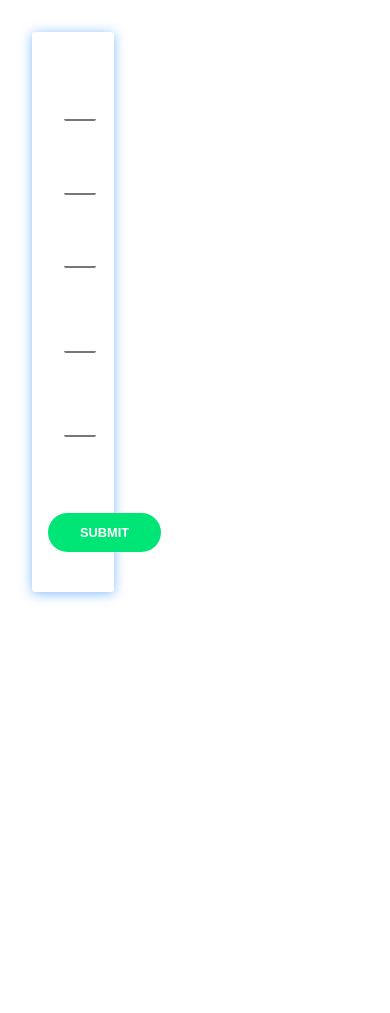
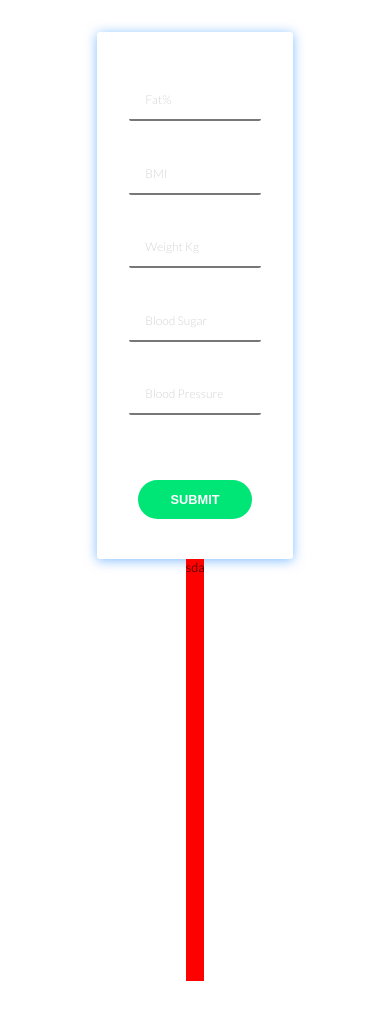
Before and after one commit to anubhavb0011/Hack3.0, a website: page track.html in a window 390 px wide. Before the commit the page ends 844 px from the top, so only its background shows below. Drawn offline with Linux system fonts and the light colour scheme.

Commit message:
track-responsive

```diff
--- a/saas/components/_track.scss
+++ b/saas/components/_track.scss
@@ -1,15 +1,34 @@
 .track{
-    position: relative;
+    // position: relative;
+    display: flex;
+    justify-content: space-between;
+    align-items: center;
+    @include respond(tab-port){
+        flex-direction: column;
+    }
     &-box{
         padding: 2rem;
-        position: absolute;
+         // position: absolute;
         // height: 30vh;
         width: 25%;
         // border: solid 3px $color-primary;
         box-shadow: 0 0.2rem 1.5rem rgba($color-primary-2, .5);
         border-radius: 3px;
+        @include respond(tab-port){
+           width: 60%;
+        }
         &-form{
             padding: 2rem;
         }
     }
+
+    &-map{
+        height: 50vh;
+        background-color: red;
+    }
 }
+
+
+.form-group{
+    display: inline-block !important;
+}
--- a/track.html
+++ b/track.html
@@ -64,7 +64,7 @@
 
 
         <div class="track-map">
-
+            sda
         </div>
 
     </section>
```
Also changed, not shown: css/style.css.
